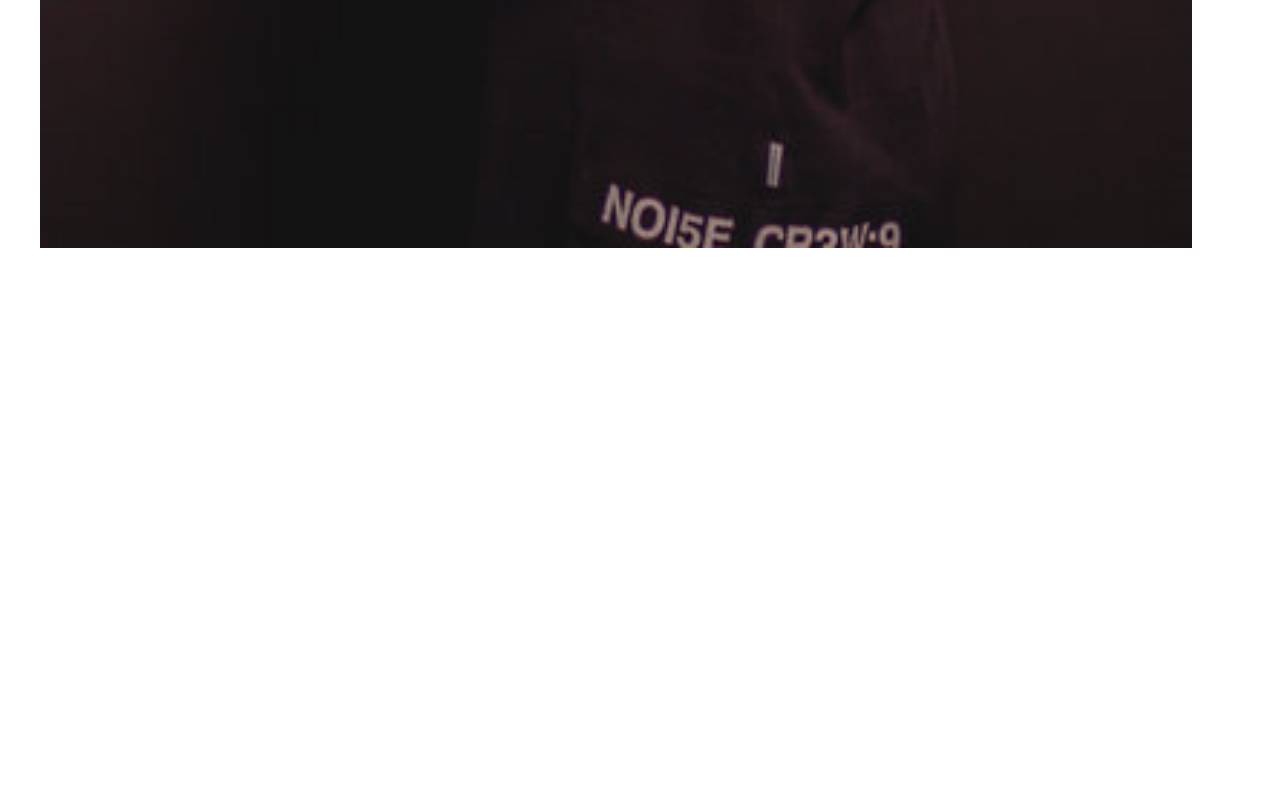
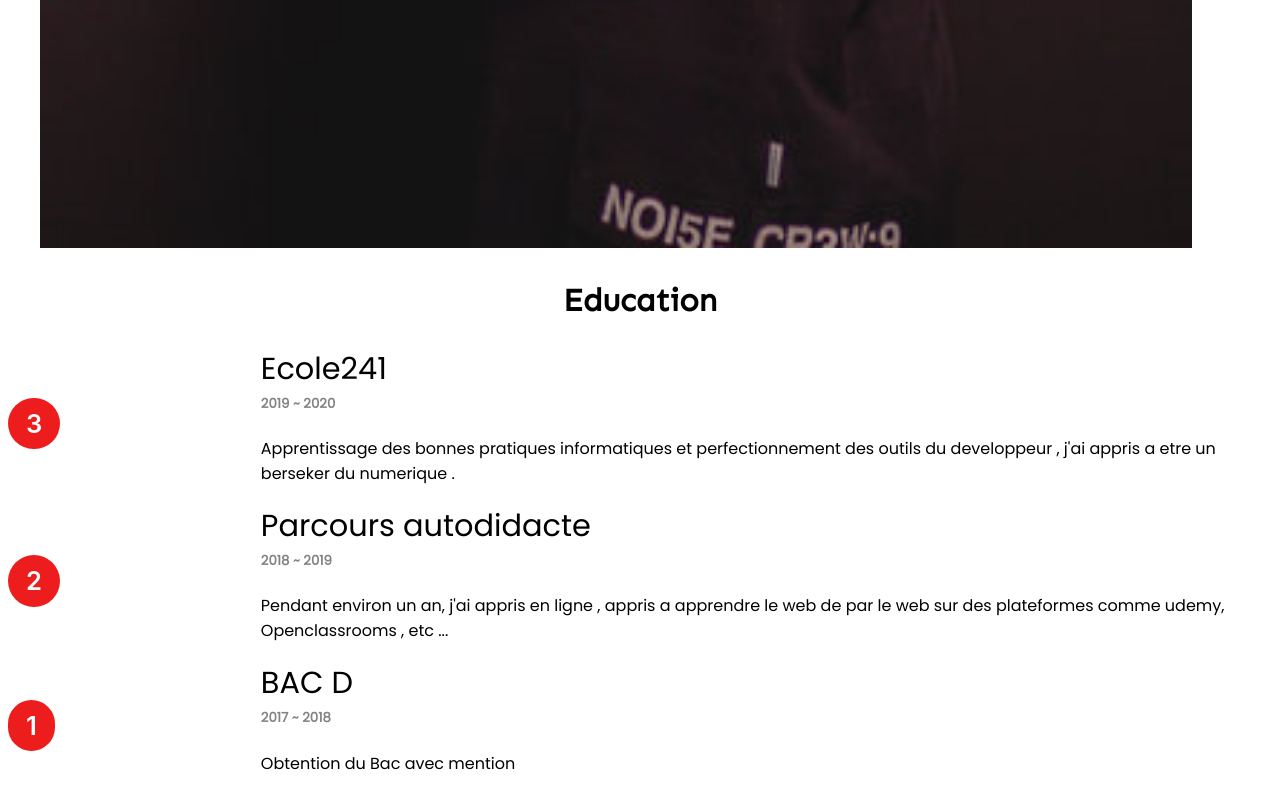
Before and after one commit to dynamo63/webpack-portfolio, a website built with webpack: page src/index.html in a window 1280 px wide. Shown: the part 1848-2648 px from the top of the page. Before the commit the page ends 2110 px from the top, so only its background shows below. Built offline with nearby package versions, Linux system fonts and the light colour scheme.

Commit message:
Add Course Section

```diff
--- a/src/index.html
+++ b/src/index.html
@@ -19,8 +19,8 @@
         </div>
 
         <ul class="nav-wrapper">
-            <li class="nav-link"><a href="#">A Propos de moi</a></li>
-            <li class="nav-link"><a href="#">Education</a></li>
+            <li class="nav-link"><a href="#aboutme">A Propos de moi</a></li>
+            <li class="nav-link"><a href="#course">Education</a></li>
             <li class="nav-link"><a href="#">Competence</a></li>
             <li class="nav-link"><a href="#">Services</a></li>
             <li class="nav-link"><a href="#">Realisations</a></li>
@@ -57,6 +57,50 @@
             </div>
         </section>
 
+        <section id="course">
+            <h1 class="heading-1">Education</h1>
+            <div class="course-wrapper">
+                <div class="course-item">
+                    <div class="course-number">
+                        <span>3</span>
+                    </div>
+                    <div class="course-body">
+                        <hgroup>
+                            <h3>Ecole241</h3>
+                            <h5>2019 ~ 2020</h5>
+                        </hgroup>
+                        <p>Apprentissage des bonnes pratiques informatiques et perfectionnement des outils du developpeur , j'ai appris a etre un berseker du numerique .</p>
+                    </div>
+                </div>
+
+                <div class="course-item">
+                    <div class="course-number">
+                        <span>2</span>
+                    </div>
+                    <div class="course-body">
+                        <hgroup>
+                            <h3>Parcours autodidacte</h3>
+                            <h5>2018 ~ 2019</h5>
+                        </hgroup>
+                        <p>Pendant environ un an, j'ai appris en ligne , appris a apprendre le web de par le web sur des plateformes comme udemy, Openclassrooms , etc ...</p>
+                    </div>
+                </div>
+
+                <div class="course-item">
+                    <div class="course-number">
+                        <span>1</span>
+                    </div>
+                    <div class="course-body">
+                        <hgroup>
+                            <h3>BAC D</h3>
+                            <h5>2017 ~ 2018</h5>
+                        </hgroup>
+                        <p>Obtention du Bac avec mention</p>
+                    </div>
+                </div>
+            </div>
+        </section>
+
     </main>
 
 </body>
--- /dev/null
+++ b/src/scss/libs/course.scss
@@ -0,0 +1,33 @@
+.course-item{
+    @include flex($row-value:space-between);
+}
+
+.course-number{
+    flex-basis: 15%;
+
+    span{
+        box-sizing: border-box;
+        padding: .4em .7em;
+        border-radius: 100px;
+        background-color: $color-red;
+        color: $white;
+        font-weight: 600;
+        font-size: 1.6em;
+        font-family: $normal-font;
+    }
+}
+
+.course-body{
+    font-family: "Poppins",cursive;
+    flex-basis: 80%;
+    h3{
+        margin-top: 1px;
+        margin-bottom: 2px;
+        font-weight: 300;
+        font-size: 1.9em;
+    }
+    h5{
+        margin-top: 0;
+        color: #817f7ff8;
+    }
+}
--- a/src/scss/style.scss
+++ b/src/scss/style.scss
@@ -4,6 +4,10 @@
 @import './mixin.scss';
 
 // Utilities
+html{
+    scroll-behavior: smooth;
+}
+
 .heading-1{
     font-family: "Sen",$normal-font;
     text-align: center;
@@ -14,6 +18,7 @@
 @import './libs/nav.scss';
 @import './libs/header.scss';
 @import './libs/aboutme.scss';
+@import './libs/course.scss';
 
 // Animation et media queries
 @import './libs/animate.scss';
--- a/src/utils/func.js
+++ b/src/utils/func.js
@@ -9,7 +9,7 @@
 function activeSidebar (wrapper, links) {
     document.querySelector(wrapper).classList.toggle('nav-active')
     document.querySelectorAll(links).forEach((link, i) => {
-        link.style.animation = link.style.animation === '' ? `fadeInLeft .5s ease-out forwards ${i / 5 + 0.4}s` : ''
+        link.style.animation = link.style.animation === '' ? `fadeInLeft .5s ease-out forwards ${i / 5 + 0.2}s` : ''
     })
 }
 
```
